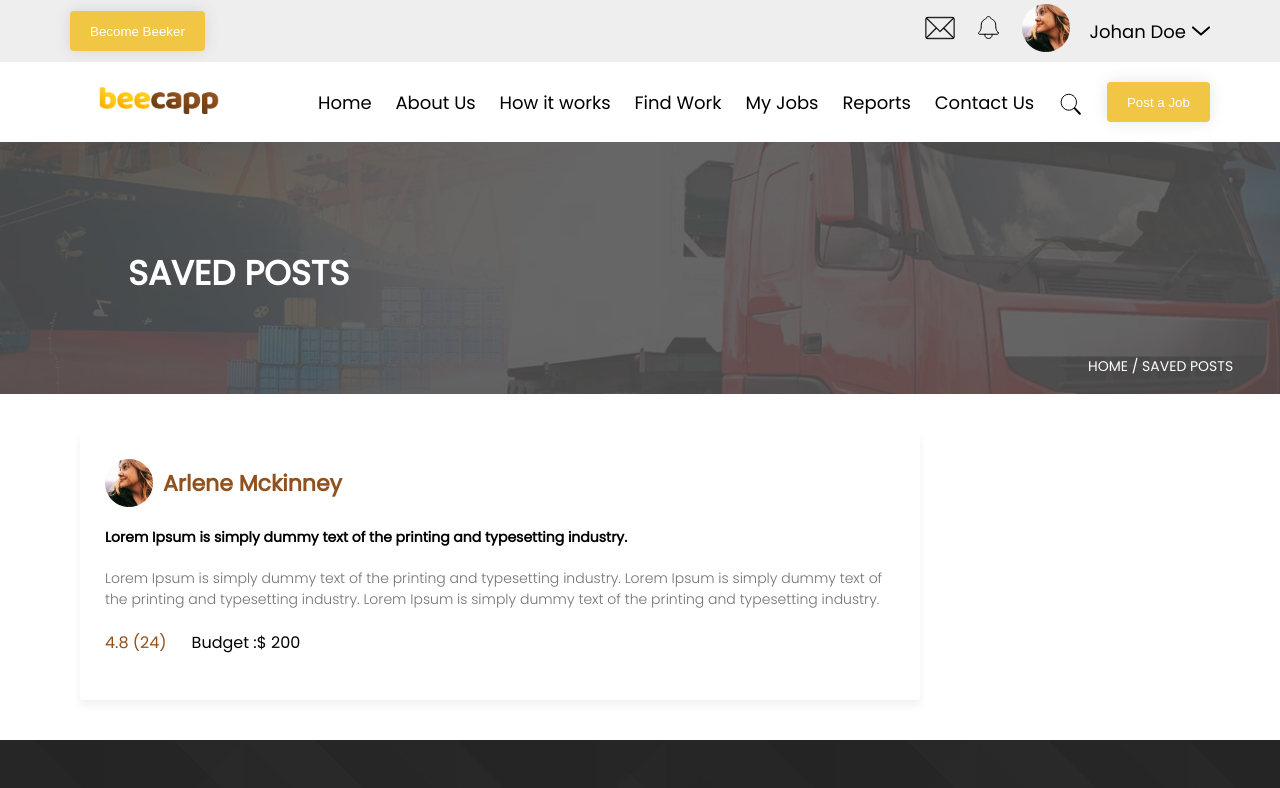
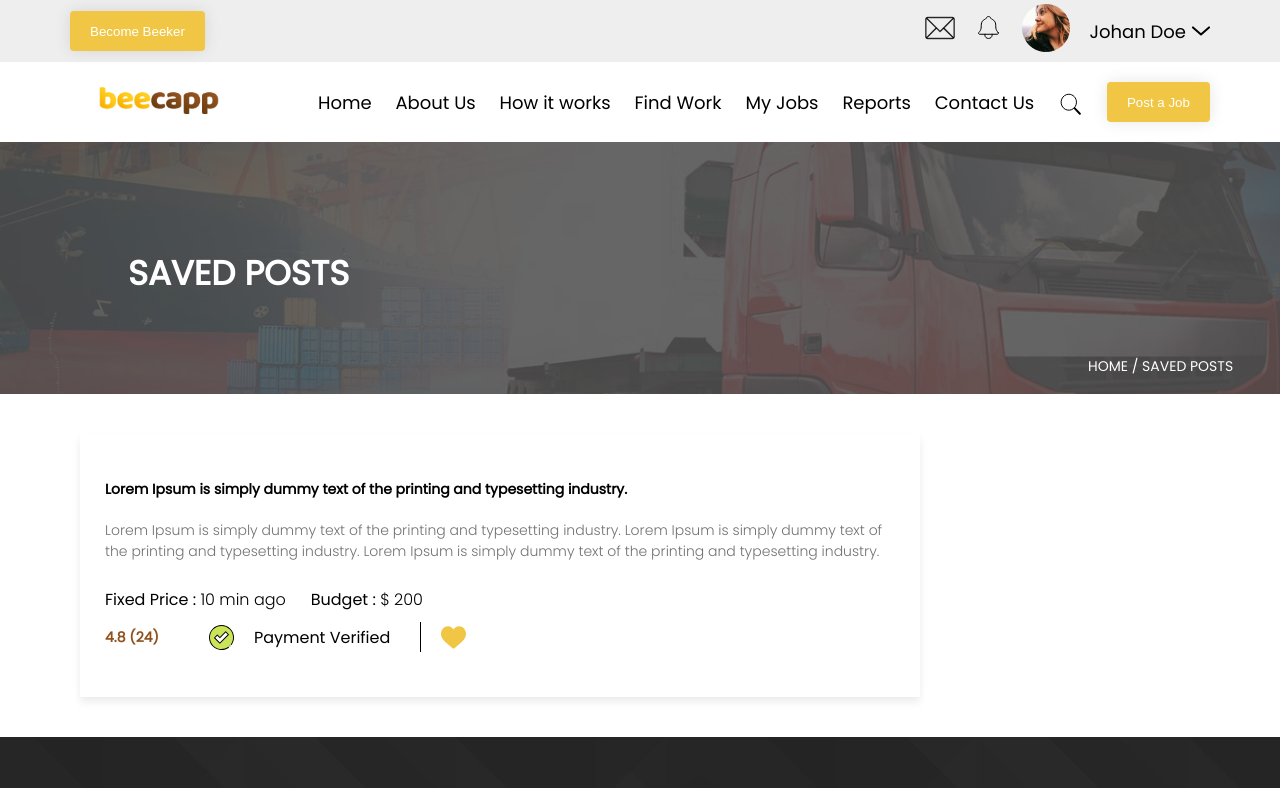
Before and after one commit to asadrazashah/becapp, a React (Create React App) app: page /home/saved in a window 1280 px wide. Shown: the top 788 px of the page. Built offline with nearby package versions, Linux system fonts and the light colour scheme.

Commit message:
completed job cards

```diff
--- a/src/Routes.tsx
+++ b/src/Routes.tsx
@@ -30,8 +30,7 @@ function Routes() {
             {auth && <>
                 <Header />
                 <Switch>
-                    <Route exact path="/" component={Login} />
-                    <Route exact path="/home/about" component={AboutUs} />
+                    <Route exact path="/" component={AboutUs} />
                     <Route exact path="/home/myjobs" component={MyJobs} />
                     <Route exact path="/home/findwork" component={FindWork} />
                     <Route exact path="/home/saved" component={SavedPosts} />
--- a/src/components/JobCard.tsx
+++ b/src/components/JobCard.tsx
@@ -1,4 +1,6 @@
 import React from "react";
+import saveHeart from "../assets/saveheart.svg";
+import verifiedIcon from "../assets/verifiedIcon.svg";
 import "../styles/components/job.scss"
 
 interface job {
@@ -11,18 +13,29 @@ interface IProps {
     job: job
 }
 const JobCard: React.FC<IProps> = ({ job }) => {
-    const { avatar, name, heading, description } = job;
+    const { heading, description } = job;
     return <div className="jobCard">
-        <span className="intro">
-            <img src={avatar} alt="avatar" />
-            <h3>{name}</h3>
-        </span>
         <h4>{heading}</h4>
         <p>{description}</p>
         <div className="jobDetails">
-            <span className="rating">4.8 (24)</span>
-            <div className="budget"><h5>Budget : </h5><span> $ 200</span></div>
+            <div className="budget">
+                <span className="time">
+                    <span>Fixed Price : </span><span>10 min ago</span>
+                </span>
+                <span className="time">
+                    <span>Budget : </span><span >$ 200</span>
+                </span>
+            </div>
+            <div className="ratings">
+                <span className="rating">4.8 (24)</span>
+                <span className="verified"><span className="verifiedIcon"><img src={verifiedIcon} alt="saved" /></span><span>Payment Verified</span></span>
+                <span className="saved">
+                    <div className="line"></div>
+                    <span className="heartIcon"> <img src={saveHeart} alt="saved" /></span>
+                </span>
+            </div>
         </div>
+
     </div>
 }
 
--- a/src/screens/FindWork.tsx
+++ b/src/screens/FindWork.tsx
@@ -12,6 +12,8 @@ const FindWork: React.FC = () => {
             <Grid container style={{ padding: "40px 80px" }}>
                 <Grid item xs={12} sm={12} md={9} lg={9}>
                     <JobCard job={Constants.jobData} />
+                    <JobCard job={Constants.jobData} />
+                    <JobCard job={Constants.jobData} />
                 </Grid>
                 <Grid item xs={12} sm={12} md={3} lg={3}></Grid>
             </Grid>
--- a/src/styles/components/job.scss
+++ b/src/styles/components/job.scss
@@ -1,7 +1,7 @@
 @import "../Theme.scss";
 .jobCard {
-  box-shadow: 0px 5px 8px rgba(0, 0, 0, 0.06);
-  padding: 25px;
+  box-shadow: 0px 5px 8px rgba(0, 0, 0, 0.08);
+  padding: 25px 25px 20px 25px;
   h4 {
     font-size: 14px;
     font-weight: 800;
@@ -13,34 +13,64 @@
     line-height: 21px;
     color: #727272;
   }
-  .intro {
-    display: flex;
-    flex-wrap: nowrap;
-    align-items: center;
-    img {
-      width: 48px;
-      height: 48px;
-    }
-    h3 {
-      color: $brown;
-      font-size: 22px;
-      font-weight: 700;
-      margin-left: 10px;
-    }
-  }
 }
 .jobDetails {
   padding: 20px 0px;
   display: flex;
-  .rating {
-    color: $brown;
-    margin-right: 25px;
-  }
+  flex-direction: column;
   .budget {
     display: flex;
-    h5 {
-      font-weight: 500;
-      font-size: 16px;
+    align-items: center;
+    padding: 5px 0px;
+    .time {
+      margin-right: 25px;
+      :nth-child(1) {
+        font-size: 16px;
+        font-weight: 500;
+      }
+      :nth-child(2) {
+        font-size: 16px;
+        font-weight: 300;
+      }
+    }
+  }
+  .ratings {
+    display: flex;
+    align-items: center;
+    padding: 5px 0px;
+    .rating {
+      color: $brown;
+      font-weight: bold;
+      font-size: 14px;
+      margin-right: 20px;
+    }
+    .saved {
+      display: flex;
+      align-items: center;
+      .line {
+        border-left: 1px solid #000;
+        height: 30px;
+        vertical-align: middle;
+      }
+      .heartIcon {
+        margin-left: 20px;
+        width: 25px;
+        height: 22.24px;
+      }
     }
   }
 }
+.verified {
+  display: flex;
+  align-items: center;
+  padding: 0px 30px;
+  .verifiedIcon {
+    margin-right: 20px;
+    width: 25px;
+    height: 25px;
+  }
+  :nth-child(2) {
+    color: #000;
+    font-size: 16px;
+  }
+}
```
Also changed, not shown: src/assets/saveheart.svg (added), src/assets/verifiedIcon.svg (added).
